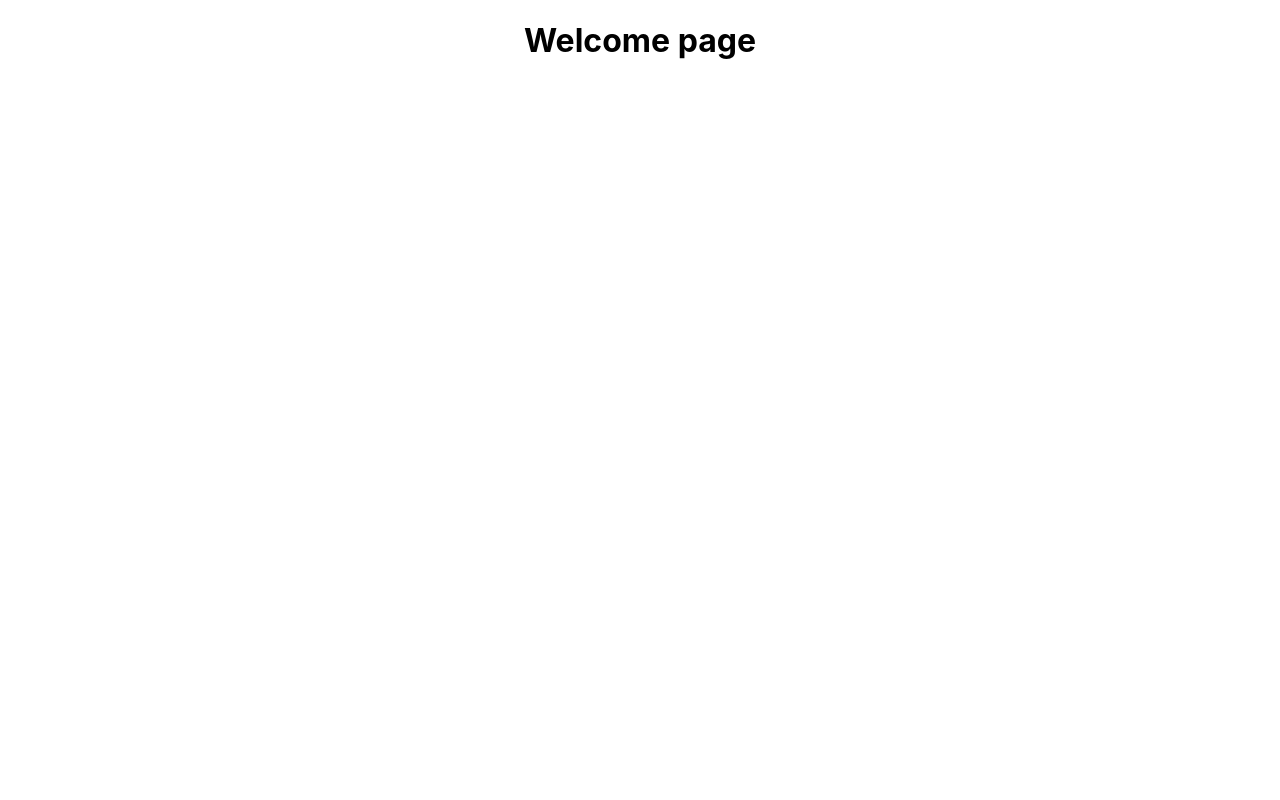
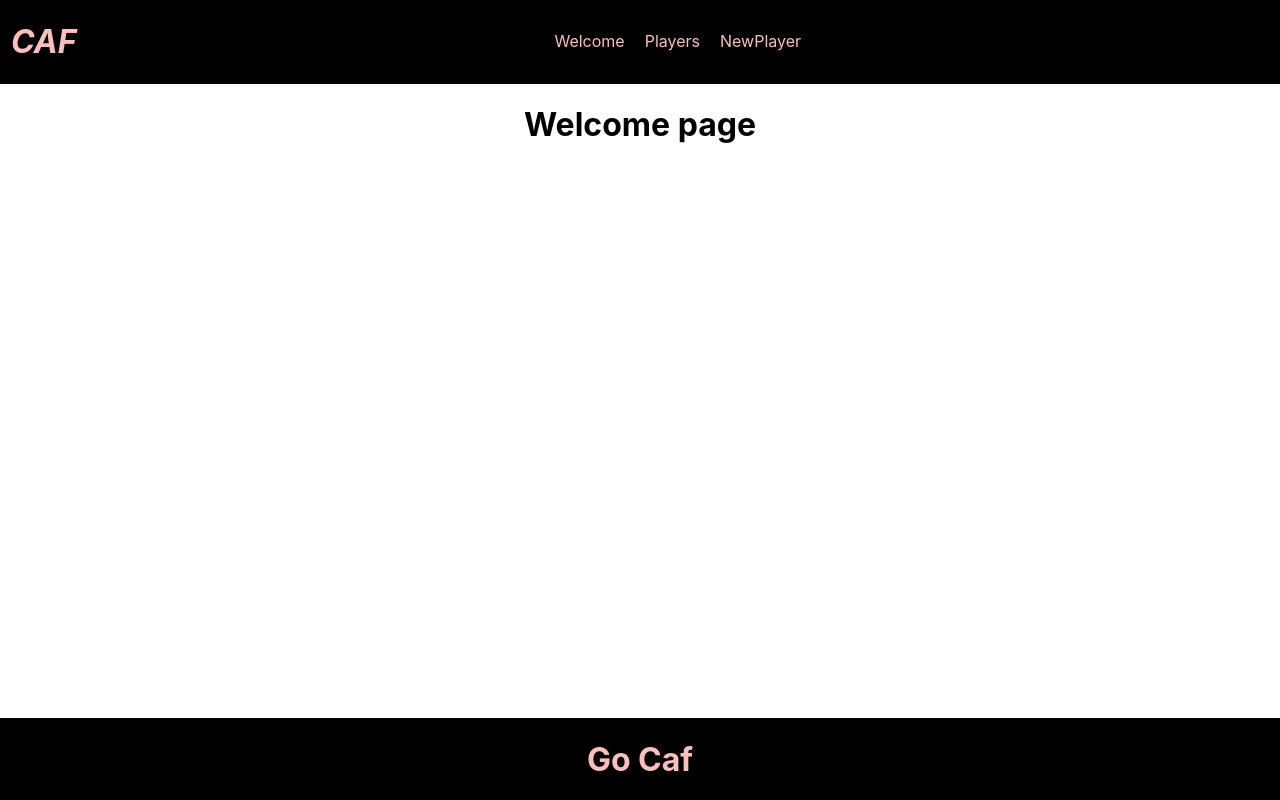
Before and after one commit to nachom12/CAFsite-frontend, a React (Create React App) app in the folder cafsite/: page / in a window 1280 px wide. Built offline with nearby package versions, Linux system fonts and the light colour scheme.

Commit message:
added footer, header and routing

```diff
--- a/cafsite/src/App.css
+++ b/cafsite/src/App.css
@@ -1,5 +1,7 @@
 .App {
   text-align: center;
+  /* display: flex;
+  flex-direction: column; */
 }
 
 .App-logo {
--- a/cafsite/src/App.js
+++ b/cafsite/src/App.js
@@ -1,18 +1,29 @@
 import './App.css';
+import './assets/scss/App.scss'
 import { Route, Routes } from 'react-router-dom';
 
 import Welcome from './pages/Welcome';
 import NewPlayer from './pages/NewPlayer';
 import ErrorPage from './pages/error';
+import Header from './components/Header'
+import Footer from './components/Footer'
 
 function App() {
   return (
     <div className="App">
-      <Routes>
-        <Route path="/" element={<Welcome />} />
-        <Route path="/newplayer" element={<NewPlayer />} />
-        <Route path="/*" element={<ErrorPage errorCode="404"/>} />
-      </Routes>
+      <div className="header">
+        <Header />
+      </div>
+      <div className="content">
+        <Routes>
+          <Route path="/" element={<Welcome />} />
+          <Route path="/newplayer" element={<NewPlayer />} />
+          <Route path="/*" element={<ErrorPage errorCode="404" />} />
+        </Routes>
+      </div>
+      <div className="footer">
+        <Footer />
+      </div>
     </div>
   );
 }
--- /dev/null
+++ b/cafsite/src/assets/scss/App.scss
@@ -0,0 +1,17 @@
+.App {
+  display: flex;
+  flex-direction: column;
+  height: 100vh;
+}
+
+.header {
+  margin-bottom: auto;
+}
+
+.content {
+  height: 100%;
+}
+
+.footer {
+  margin-top: auto;
+}
--- /dev/null
+++ b/cafsite/src/assets/scss/components/footer.scss
@@ -0,0 +1,8 @@
+$CAF_PINK: #fbbfbe;
+
+.footer--info{
+  display: flex;
+  color: $CAF_PINK;
+  justify-content: center;
+  background-color: black;
+}
--- /dev/null
+++ b/cafsite/src/assets/scss/components/header.scss
@@ -0,0 +1,34 @@
+$CAF_PINK: #fbbfbe;
+
+.header--title{
+  display: flex;
+  flex-direction: row;
+  align-items: center;
+  justify-content: space-around;
+  background-color: black;
+  color: $CAF_PINK;
+  padding: 1px;
+}
+
+.header--title__logo {
+  padding-left: 10px;
+}
+
+.header--title__options {
+  display: flex;
+  width: 100%;
+  justify-content: center;
+  padding-bottom: 1px;
+  margin-bottom: 1px;
+  span {
+    color: $CAF_PINK;
+    margin: 10px;
+    &:hover {
+      background-color: grey;
+    }
+  }
+  a:-webkit-any-link {
+    text-decoration: none;
+  }
+
+}
--- a/cafsite/src/assets/scss/newPlayer.scss
+++ b/cafsite/src/assets/scss/pages/newPlayer.scss
@@ -3,10 +3,10 @@ $CAF_PINK: #fbbfbe;
 .newPlayerForm {
   display: flex;
   flex-direction: column;
-  padding: 2%;
+  padding: 20px;
   background-color: $CAF_PINK;
   color: white;
-  height: 100%;
+  min-height: 100%;
   .newPlayerForm__fields{
     display: flex;
     flex-direction: column;
--- /dev/null
+++ b/cafsite/src/components/Footer.js
@@ -0,0 +1,11 @@
+import '../assets/scss/components/footer.scss'
+
+const Footer = () => {
+  return (
+    <div className="footer--info">
+      <h1>Go Caf</h1>
+    </div>
+  )
+}
+
+export default Footer;
--- /dev/null
+++ b/cafsite/src/components/Header.js
@@ -0,0 +1,32 @@
+import '../assets/scss/components/header.scss'
+
+import { Link } from 'react-router-dom';
+
+const Header = () => {
+  return (
+    <div className="header--title">
+      <div className="header--title__logo">
+        <h1><i>CAF</i></h1>
+      </div>
+      <div className="header--title__options">
+        <Link to='/'>
+          <span>
+            Welcome
+          </span>
+        </Link>
+        <Link to='/players'>
+          <span>
+            Players
+          </span>
+        </Link>
+        <Link to='/newplayer'>
+          <span>
+            NewPlayer
+          </span>
+        </Link>
+      </div>
+    </div>
+  )
+}
+
+export default Header;
--- a/cafsite/src/pages/NewPlayer.js
+++ b/cafsite/src/pages/NewPlayer.js
@@ -1,4 +1,4 @@
-import '../assets/scss/newPlayer.scss';
+import '../assets/scss/pages/newPlayer.scss';
 import { useForm } from 'react-hook-form';
 import { ErrorMessage } from '@hookform/error-message';
 
@@ -16,6 +16,10 @@ const NewPlayer = () => {
       position: "",
     }
   });
+
+  if(errors) {
+    console.log(errors);
+  }
 
   const onSubmit = (playerData) => {
     alert(JSON.stringify(playerData));
@@ -38,22 +42,16 @@ const NewPlayer = () => {
         <label>
           Age
           <input type="number" {...register("age", { required: "Insert valid number", min: 18, max: 35 })} />
+          <span>{errors.age?.message}</span>
         </label>
         <label>
           Position
           <input {...register("position")} />
           <span>{errors.position?.message}</span>
         </label>
-        <ErrorMessage errors={errors} name="singleErrorInput" />
-
-        <ErrorMessage
-          errors={errors}
-          name="singleErrorInput"
-          render={({ message }) => <p>{message}</p>}
-        />
         <label>
           Playing Since
-          <input {...register("playingSince")} />
+          <input type="number" {...register("playingSince")} />
         </label>
         <input className="submitButton" type="submit"></input>
       </form>
```
Also changed, not shown: cafsite/src/pages/Layout.js (added, +15 -0 lines).
